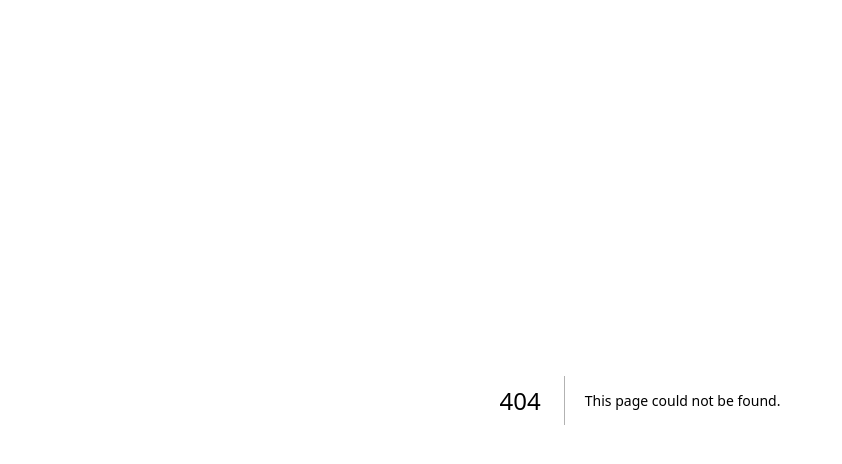
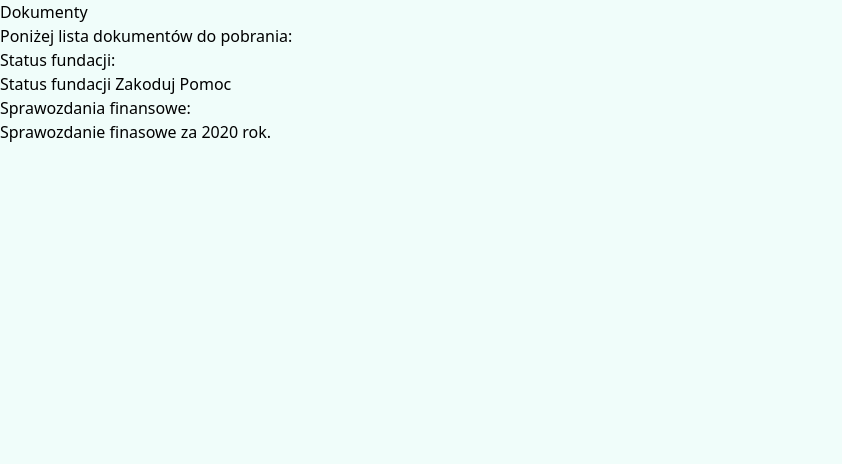
Before and after one commit to applantic/zakoduj-pomoc-nextjs, a Next.js app: page /documents in a window 1280 px wide. Before the commit this address had no page. Shown: the top 464 px of the page, without its empty margins (0-842 px from the left). Built offline with nearby package versions, Linux system fonts and the light colour scheme.

Commit message:
documents page

```diff
--- a/components/Header.tsx
+++ b/components/Header.tsx
@@ -7,7 +7,7 @@
         <Link href="/">Zakoduj Pomoc</Link>
         <Link href="./projects">Projekty</Link>
         <Link href="./team">Zespół</Link>
-        <Link href="/">Dokumenty</Link>
+        <Link href="./documents">Dokumenty</Link>
         <Link href="/">Kontakt</Link>
       </nav>
     </header>
--- /dev/null
+++ b/pages/documents.tsx
@@ -0,0 +1,14 @@
+const Documents = () => {
+  return (
+    <div className="flex flex-col min-h-screen bg-teal-50">
+      <h1>Dokumenty</h1>
+      <p>Poniżej lista dokumentów do pobrania:</p>
+      <h2>Status fundacji:</h2>
+      <p>Status fundacji Zakoduj Pomoc</p>
+      <h2>Sprawozdania finansowe:</h2>
+      <p>Sprawozdanie finasowe za 2020 rok.</p>
+    </div>
+  );
+};
+
+export default Documents;
```
